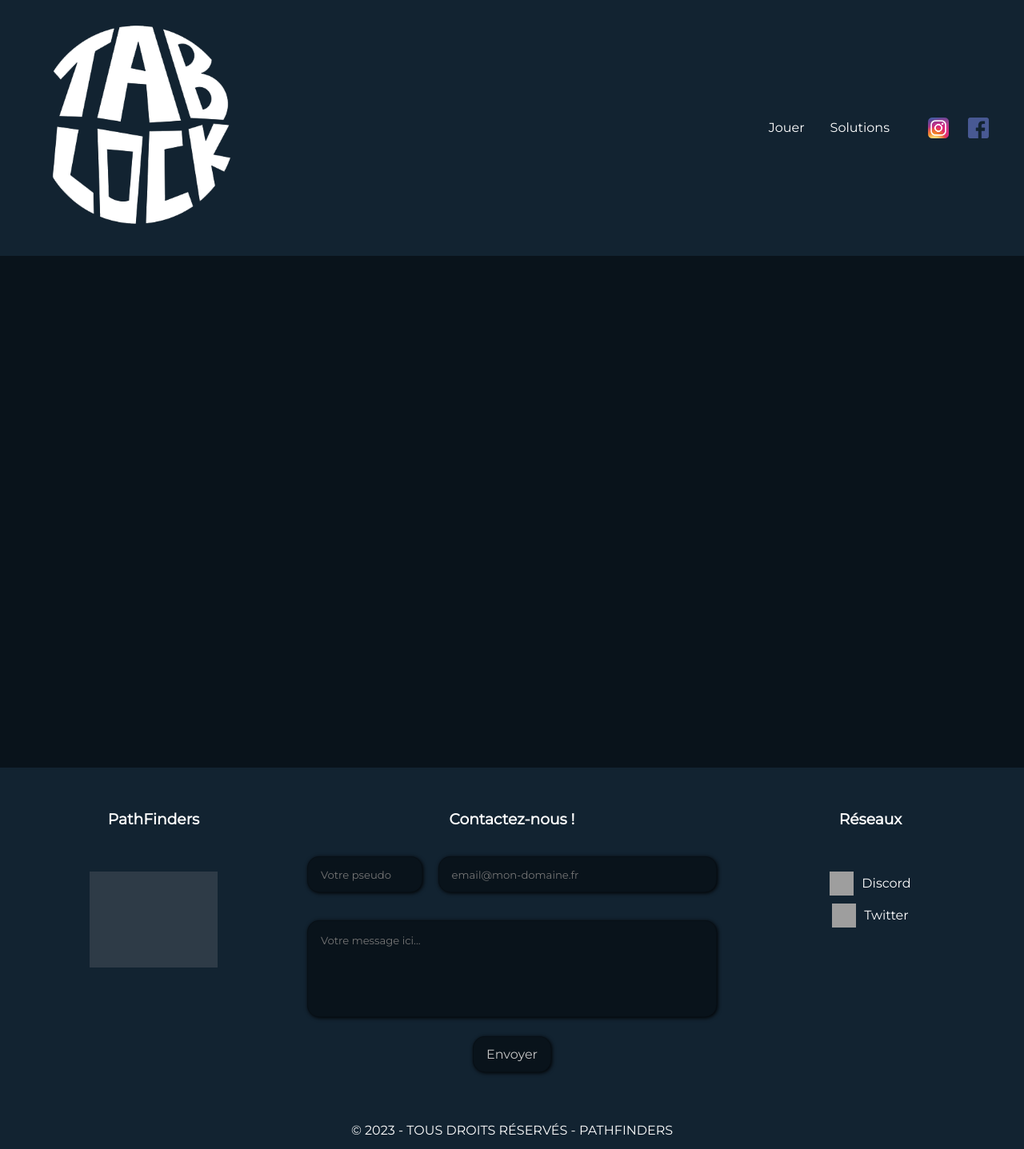
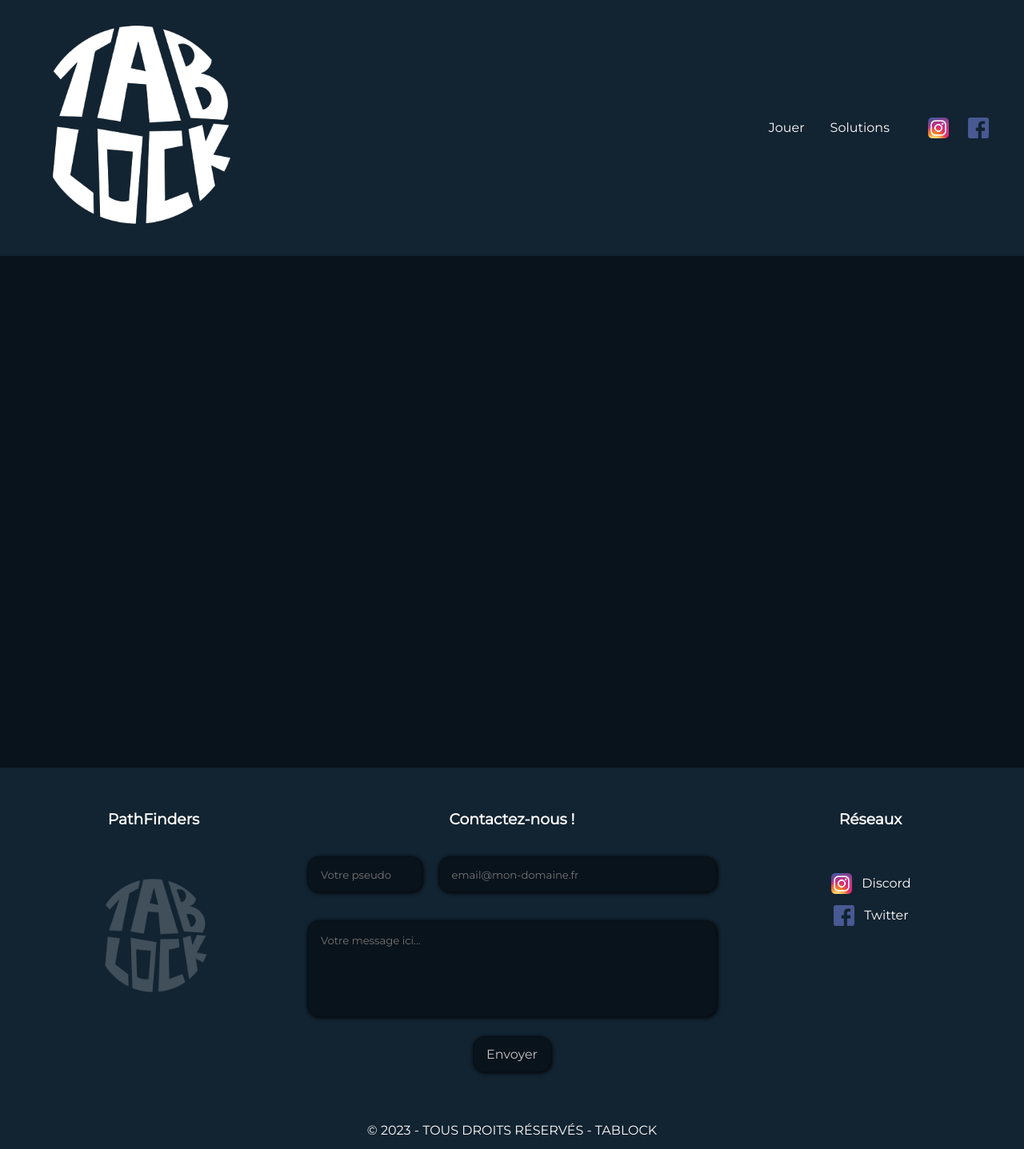
Before and after one commit to TabLockFR/TabLock, a Jekyll site: the page built from index.html, in a window 1280 px wide. Shown: the whole page at 80% size. Built offline with Jekyll 4.4.1, drawn with Linux system fonts in a browser that asks for light colours.

Commit message:
Update footer.html

```diff
--- a/_includes/footer.html
+++ b/_includes/footer.html
@@ -2,12 +2,12 @@
   <div class="containerFooter">
     <div class="colFoot1">
       <h3>PathFinders</h3>
-      <img src="https://www.academy-pathfinders.com/imgs/logo-pf-400.png" style="width: 50%; opacity: 0.2;">
+      <img src="https://www.academy-pathfinders.com/imgs/logo-tablock-400.png" style="width: 50%; opacity: 0.2;">
     </div>
     <div class="colFoot2">
       <h3>Contactez-nous !</h3>
       <ul>
-        <form id="fs-frm" name="simple-contact-form" accept-charset="utf-8" action="https://formspree.io/f/xpzgdyjy" method="post">
+        <form id="fs-frm" name="simple-contact-form" accept-charset="utf-8" action="https://formspree.io/f/xyyqbnep" method="post">
           <fieldset id="fs-frm-inputs">
             <div class="infosForm">
               <div class="infosFormPseudo">
@@ -31,17 +31,17 @@
       <h3>Réseaux</h3>
       <ul>
         <li>
-          <a href="https://discord.com/invite/4ErWuNkzDq" target="_blank" style="display: flex; align-items: center; text-decoration: none; color: #ffffff; width: fit-content; margin: auto;">
-            <img src="https://www.academy-pathfinders.com/imgs/picto-discord.png" alt="picto Discord" style="width: 30px; height: 30px; margin-right: 10px;"> Discord
+          <a href="https://instagram.com/tablock.fr/" target="_blank" style="display: flex; align-items: center; text-decoration: none; color: #ffffff; width: fit-content; margin: auto;">
+            <img src="https://www.academy-pathfinders.com/imgs/picto-instagram.png" alt="picto Insta" style="width: 30px; height: 30px; margin-right: 10px;"> Discord
           </a>
         </li>
         <li>
-          <a href="https://twitter.com/PathfindersTG" target="_blank" style="display: flex; align-items: center; text-decoration: none; color: #ffffff; width: fit-content; margin: auto;">
-            <img src="https://www.academy-pathfinders.com/imgs/picto-X.png" alt="picto Discord" style="width: 30px; height: 30px; margin-right: 10px;"> Twitter
+          <a href="https://www.facebook.com/people/Tablock" target="_blank" style="display: flex; align-items: center; text-decoration: none; color: #ffffff; width: fit-content; margin: auto;">
+            <img src="https://www.academy-pathfinders.com/imgs/picto-facebook.png" alt="picto Facebook" style="width: 30px; height: 30px; margin-right: 10px;"> Twitter
           </a>
         </li>
       </ul>
     </div>
   </div>
-  <div class="copyrightFooter">© 2023 - TOUS DROITS RÉSERVÉS - PATHFINDERS</div>
+  <div class="copyrightFooter">© 2023 - TOUS DROITS RÉSERVÉS - TABLOCK</div>
 </footer>
```
